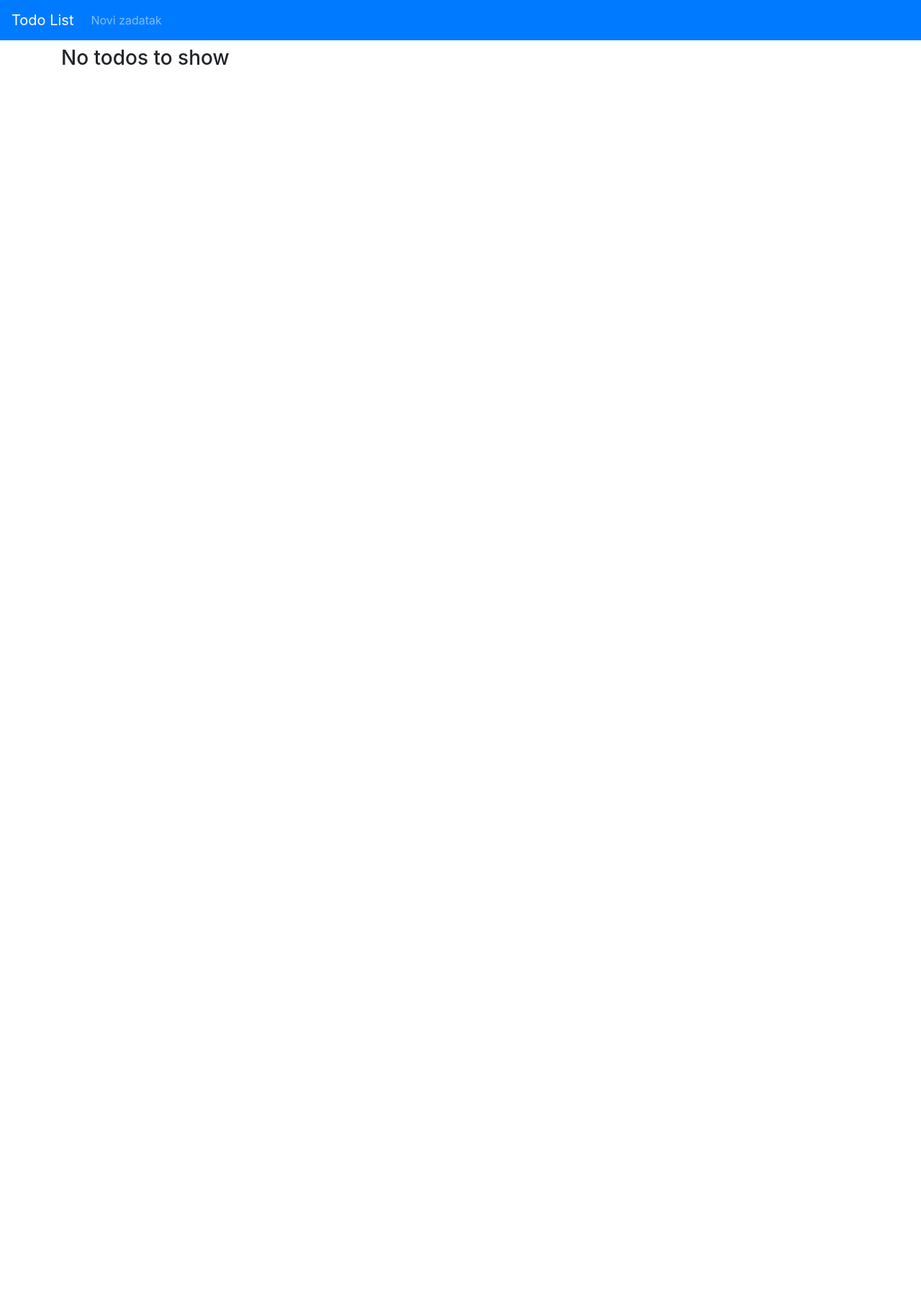
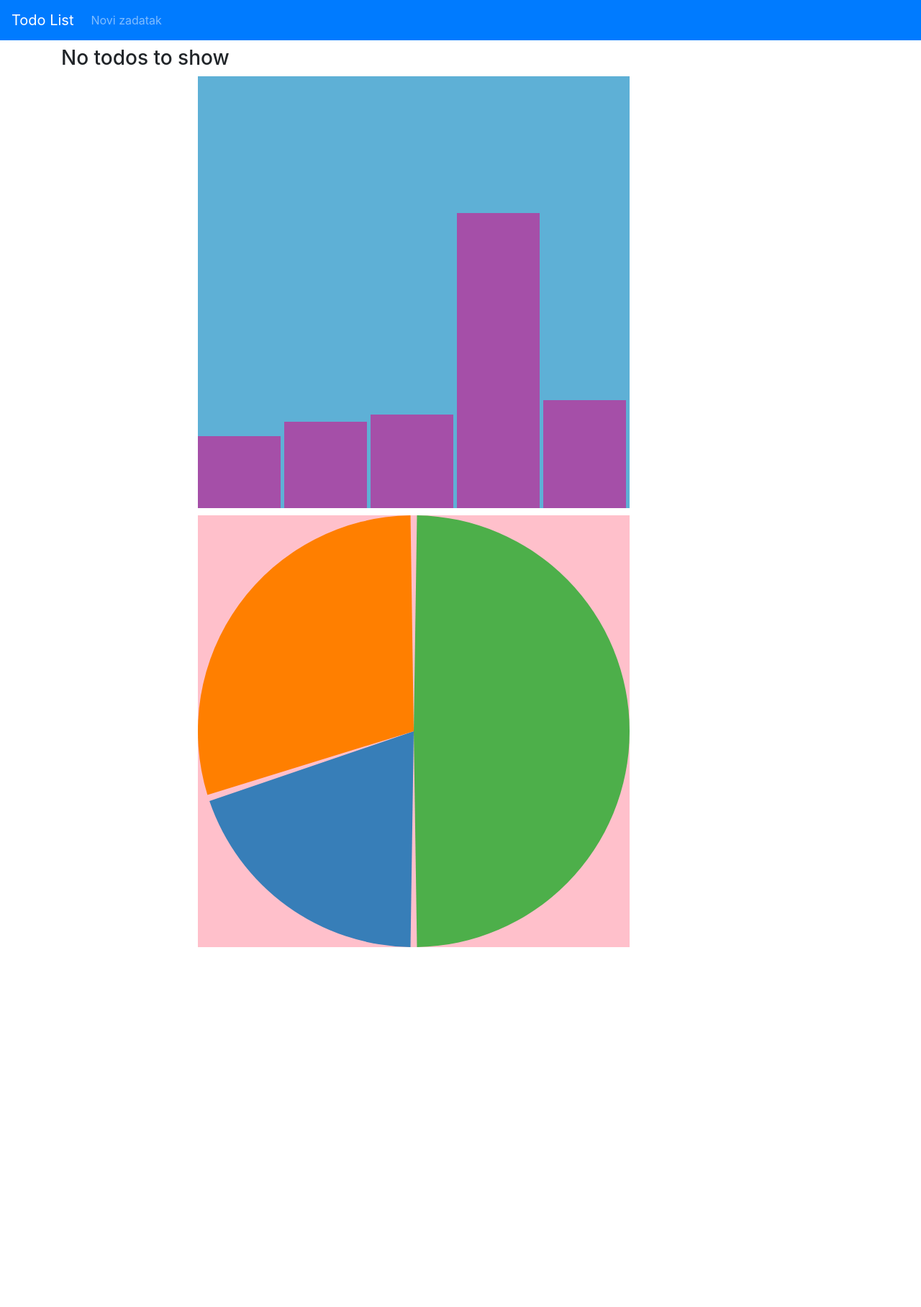
Before and after one commit to felix1234567890/todo_in_simfony_4, a Symfony app: template templates/todoList.html.twig in a window 1280 px wide. Shown: the whole page at 72% size. Before the commit the page ends 90 px from the top, so only its background shows below. Run offline with Twig, Linux system fonts and the light colour scheme; the template is opened without the code that fills it, so the values that code supplies are empty; some libraries are stand-ins or nearby versions.

Commit message:
Added bar and pie chart based on random data

```diff
--- /dev/null
+++ b/public/index.csv
@@ -0,0 +1,8 @@
+ime,visina
+Marko,187
+Stjepan,203
+Ivica,191
+Lucija,167
+Eva,175
+Josip,185
+Ana,170
--- /dev/null
+++ b/public/index.js
@@ -0,0 +1,146 @@
+const margin = 30;
+const svgWidth = 600;
+const svgHeight = 600;
+const data = [100, 120, 130, 410, 150];
+const barWidth = svgWidth / data.length;
+const barPadding = 5;
+
+let graph = d3
+  .select("svg")
+  .attr("width", svgWidth)
+  .attr("height", svgHeight)
+  .attr("class", "bar-chart");
+
+graph
+  .selectAll("rect")
+  .data(data)
+  .enter()
+  .append("rect")
+  .attr("class", "bar")
+  .attr("y", function(d) {
+    return svgHeight - d;
+  })
+  .attr("height", function(d) {
+    return d;
+  })
+  .attr("width", barWidth - barPadding)
+  .attr("transform", function(d, i) {
+    var xCoordinate = barWidth * i;
+    return "translate(" + xCoordinate + ")";
+  });
+
+const pieData = [
+  { naziv: "Prvi dio", udio: 50 },
+  { naziv: "Drugi dio", udio: 20 },
+  { naziv: "Treći dio", udio: 30 }
+];
+
+const pieWidth = 600;
+const pieHeight = 600;
+const radius = Math.min(pieWidth, pieHeight) / 2;
+const color = d3.scaleOrdinal(["#4daf4a", "#377eb8", "#ff7f00"]);
+
+const pie = document.querySelector("#pie");
+let pieChart = d3
+  .select(pie)
+  .append("svg")
+  .attr("width", pieWidth)
+  .attr("height", pieHeight)
+  .style("background", "pink")
+  .append("g")
+  .attr("transform", "translate(" + pieWidth / 2 + "," + pieHeight / 2 + ")");
+const d3Piedata = d3
+  .pie()
+  .sort(null)
+  .value(function(d) {
+    return d.udio;
+  })(pieData);
+
+const segments = d3
+  .arc()
+  .innerRadius(0)
+  .outerRadius(radius)
+  .padAngle(0.15)
+  .padRadius(60);
+// const labelArc = d3
+//   .arc()
+//   .outerRadius(radius - 40)
+//   .innerRadius(radius - 40);
+pieChart
+  .selectAll(".arc")
+  .data(d3Piedata)
+  .enter()
+  .append("path")
+  .attr("d", segments)
+  .attr("fill", function(d, i) {
+    return color(i);
+  });
+
+var newMargin = { top: 20, right: 10, bottom: 30, left: 25 },
+  width = 660 - newMargin.left - newMargin.right,
+  height = 500 - newMargin.top - newMargin.bottom;
+
+// set the ranges
+var x = d3
+  .scaleBand()
+  .range([0, width])
+  .padding(0.1);
+var y = d3.scaleLinear().range([height, 0]);
+
+// append the svg object to the body of the page
+// append a 'group' element to 'svg'
+// moves the 'group' element to the top left margin
+const newBar = document.querySelector("#pie2");
+var svg = d3
+  .select(newBar)
+  .append("svg")
+  .attr("width", width + newMargin.left + newMargin.right)
+  .attr("height", height + newMargin.top + newMargin.bottom)
+  .append("g")
+  .attr("transform", "translate(" + newMargin.left + "," + newMargin.top + ")");
+
+// get the data
+d3.csv("index.csv", function(error, data) {
+  if (error) throw error;
+
+  // Scale the range of the data in the domains
+  x.domain(
+    data.map(function(d) {
+      return d.ime;
+    })
+  );
+  y.domain([
+    0,
+    d3.max(data, function(d) {
+      return d.visina;
+    })
+  ]);
+
+  // append the rectangles for the bar chart
+  svg
+    .selectAll(".bar")
+    .data(data)
+    .enter()
+    .append("rect")
+    .attr("fill", "#21c677")
+    .attr("x", function(d) {
+      return x(d.ime);
+    })
+    .attr("width", x.bandwidth())
+    .attr("y", function(d) {
+      return y(d.visina);
+    })
+    .attr("height", function(d) {
+      return height - y(d.visina);
+    });
+
+  // add the x Axis
+  svg
+    .append("g")
+
+    .attr("transform", "translate(0," + height + ")")
+    .call(d3.axisBottom(x));
+
+  // add the y Axis
+  svg.append("g").call(d3.axisLeft(y));
+});
--- a/templates/base.html.twig
+++ b/templates/base.html.twig
@@ -17,5 +17,6 @@
         <script src="https://code.jquery.com/jquery-3.3.1.slim.min.js" integrity="sha384-q8i/X+965DzO0rT7abK41JStQIAqVgRVzpbzo5smXKp4YfRvH+8abtTE1Pi6jizo" crossorigin="anonymous"></script>
 <script src="https://cdnjs.cloudflare.com/ajax/libs/popper.js/1.14.3/umd/popper.min.js" integrity="sha384-ZMP7rVo3mIykV+2+9J3UJ46jBk0WLaUAdn689aCwoqbBJiSnjAK/l8WvCWPIPm49" crossorigin="anonymous"></script>
 <script src="https://stackpath.bootstrapcdn.com/bootstrap/4.1.3/js/bootstrap.min.js" integrity="sha384-ChfqqxuZUCnJSK3+MXmPNIyE6ZbWh2IMqE241rYiqJxyMiZ6OW/JmZQ5stwEULTy" crossorigin="anonymous"></script>
+
     </body>
 </html>
--- a/templates/singleTodo.html.twig
+++ b/templates/singleTodo.html.twig
@@ -3,7 +3,10 @@
 <div class="card">
   <div class="card-body text-center">
     <h1 class="card-title">{{todo.title}}</h5>
-    <p class="card-text">{{todo.description}}</p>
+    <p class="card-text">Opis: {{todo.description}}</p>
+    <p class="text-muted text-center">Rok izvršenja: {{todo.duedate.format('d/m/Y')}}</p>
+    <p class="text-muted text-center">Težina: {{todo.difficulty}}</p>
+
     <a href="/" class="card-link">Povratak na početnu stranicu</a>
   </div>
 </div>
--- a/templates/todoList.html.twig
+++ b/templates/todoList.html.twig
@@ -1,12 +1,27 @@
 {% extends 'base.html.twig' %}
 {% block title %} Todo List {% endblock %}
+{% block stylesheets %}
+<style>
+.bar-chart {
+    background-color: #5eb0d6
+}
+.bar {
+    fill:#a54fa8
+}
+#pie {
+    margin-top:10px
+}
+.arc {font: 10px sans-serif;
+  text-anchor: middle;}
+</style>
+{% endblock %}
 {% block body %}
 {% if (todos) %}
-<table id="todos" class="table table-striped">
+<table class="table table-striped">
     <thead>
     <tr>
     <th>Naziv zadatka</th>
-    <th>Opis zadatka</th>
+    {# <th>Opis zadatka</th> #}
     <th>Rok izvršenja</th>
     <th>Težina</th>
     <th>Opcije</th>
@@ -16,7 +31,7 @@
     {% for todo in todos %}
     <tr>
     <td/>{{todo.title}}</td>
-    <td/>{{todo.description}}</td>
+    {# <td/>{{todo.description}}</td> #}
     <td/>{{todo.Duedate.format('d/m/Y')}}</td>
     <td/>{{todo.Difficulty}}</td>
     <td>
@@ -27,7 +42,26 @@
     {% endfor %}
     </tbody>
 </table>
+<div class="row">
+<div class="col-md-8 offset-md-2">
+<svg></svg>
+<div id="pie"></div>
+<div id="pie2"></div>
+</div>
+</div>
+
 {% else %}
 <h3>No todos to show</h3>
+<div class="row">
+<div class="col-md-8 offset-md-2">
+<svg></svg>
+<div id="pie"></div>
+<div id="pie2"></div>
+</div>
+</div>
 {% endif %}
 {% endblock %}
+{% block javascripts %}
+<script src="http://d3js.org/d3.v4.min.js"></script>
+<script src="/index.js"></script>
+{% endblock %}
```
